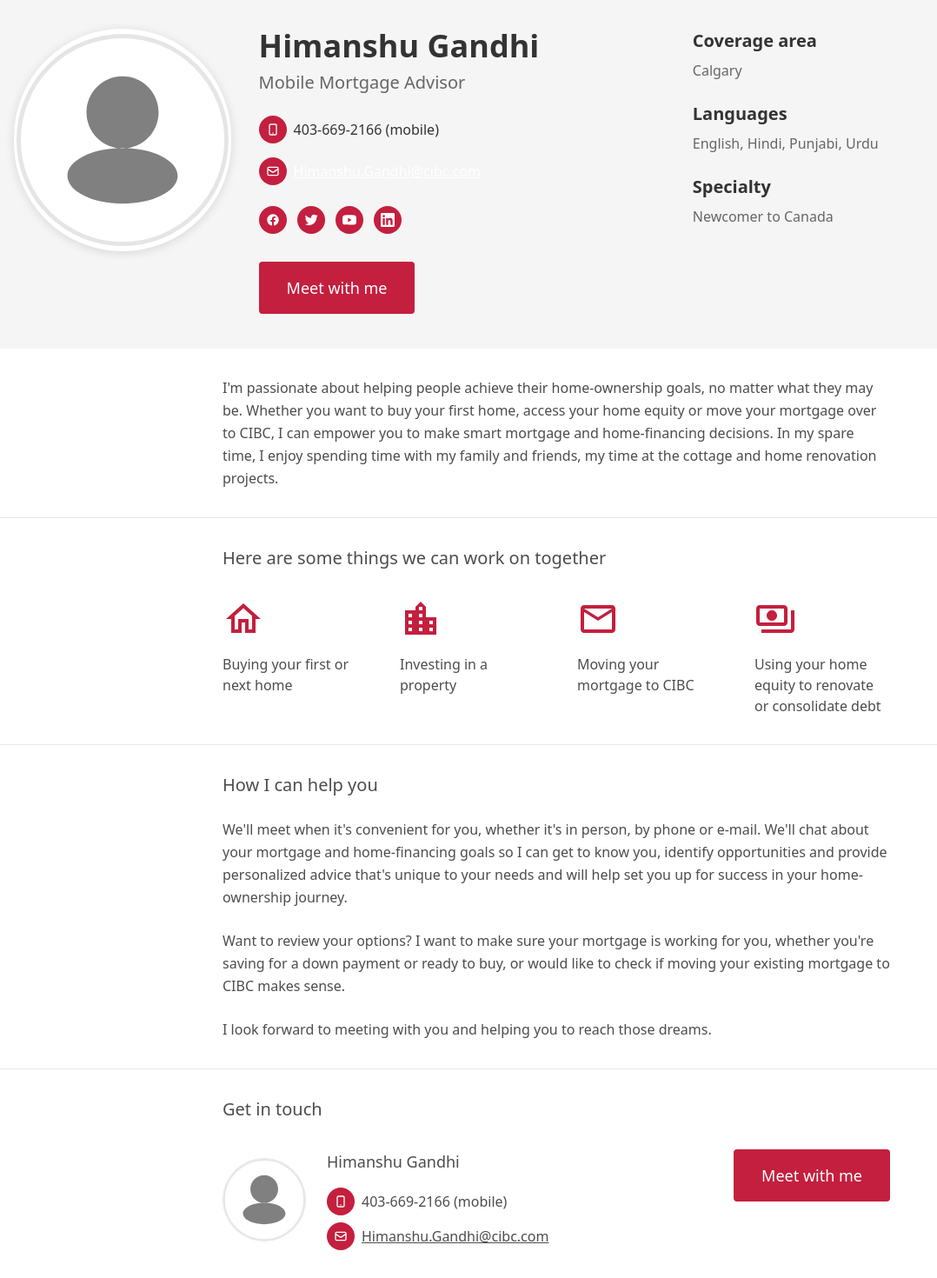
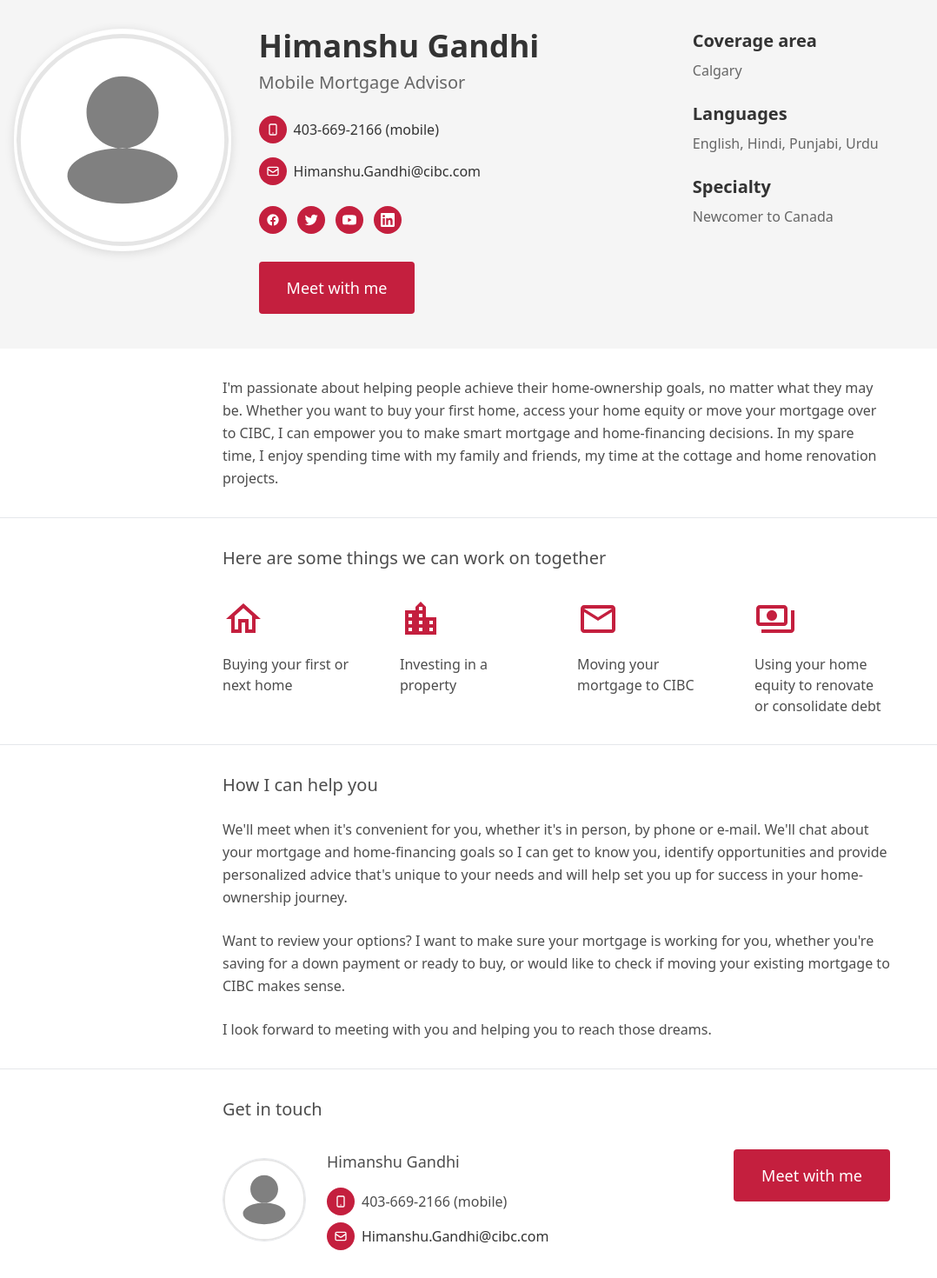
Before and after one commit to TusharDC/profile, a Next.js app: page / in a window 1280 px wide. Shown: the part 51-1521 px from the top of the page at 87% size, without its empty margins (0-1078 px from the left). Built offline with nearby package versions, Linux system fonts and the light colour scheme.

Commit message:
Update contact email link styles to use 'text-cibc-dark-gray' for consistency

```diff
--- a/src/app/page.tsx
+++ b/src/app/page.tsx
@@ -95,7 +95,7 @@ export default function Home() {
                   </div>
                   <a
                     href="mailto:Himanshu.Gandhi@cibc.com"
-                    className="text-white underline hover:text-white/80"
+                    className="text-cibc-dark-gray"
                   >
                     Himanshu.Gandhi@cibc.com
                   </a>
@@ -374,7 +374,7 @@ export default function Home() {
                       </div>
                       <a
                         href="mailto:Himanshu.Gandhi@cibc.com"
-                        className="text-black/70 underline hover:text-black/90"
+                        className="text-cibc-dark-gray"
                       >
                         Himanshu.Gandhi@cibc.com
                       </a>
```
